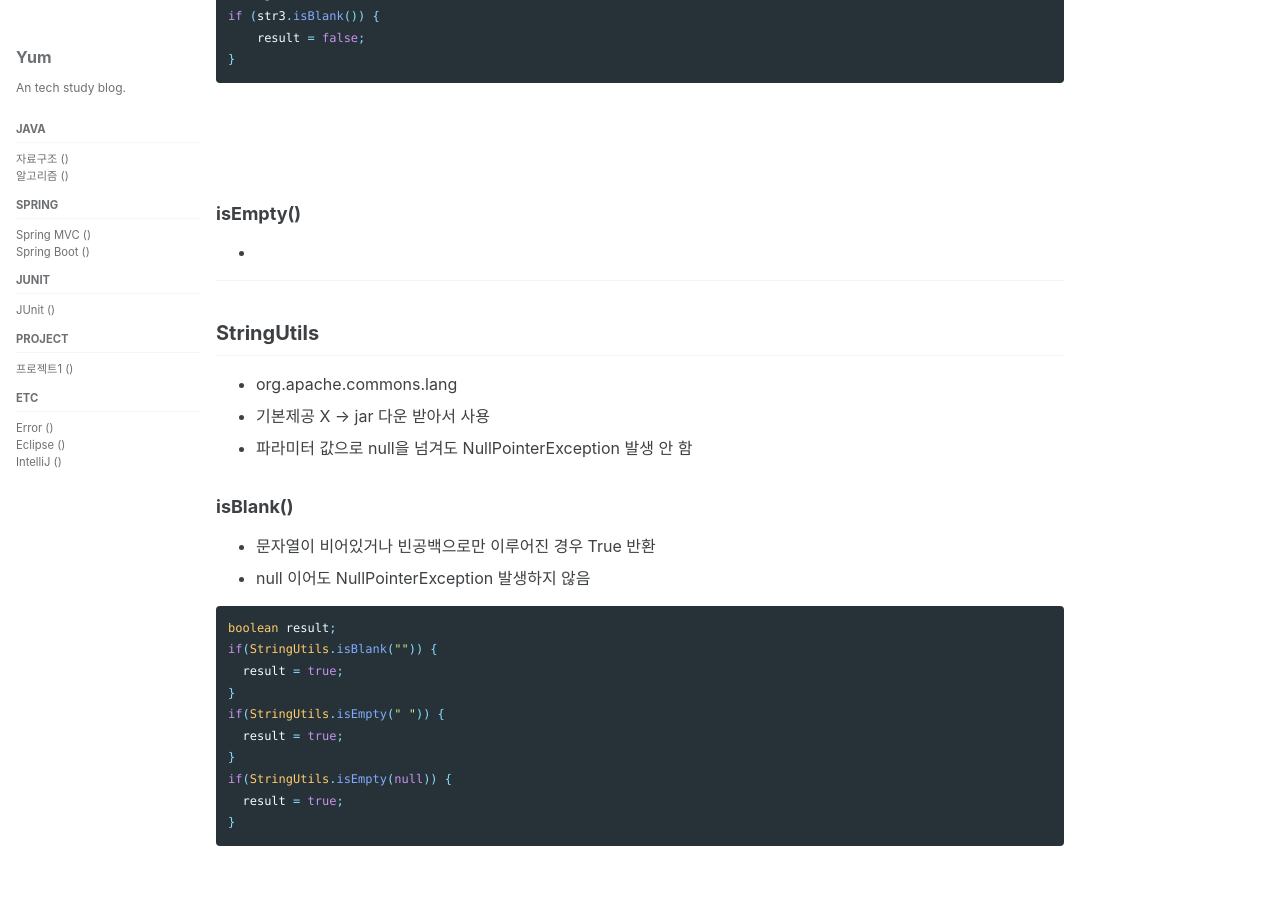
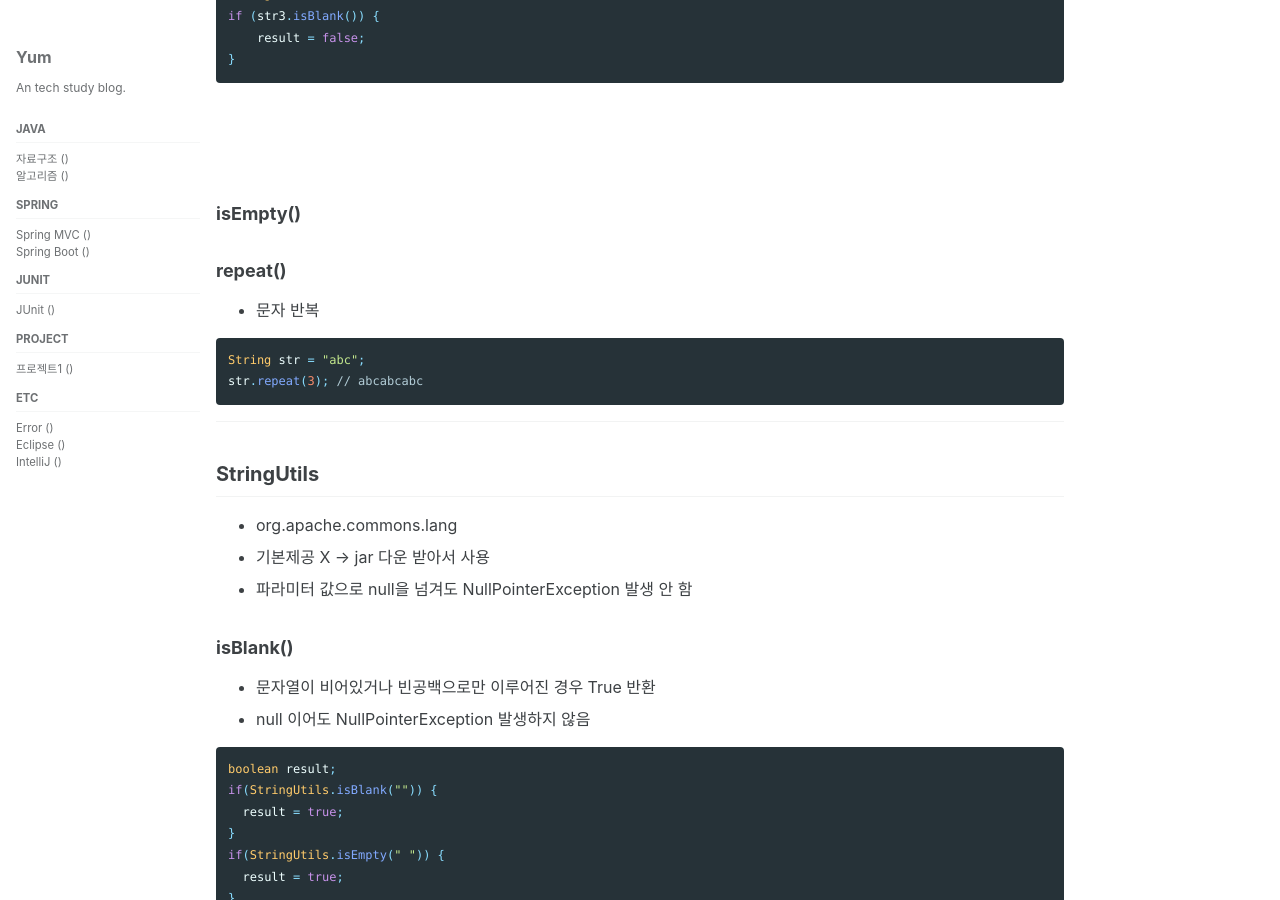
Before and after one commit to gkfgran5037/gkfgran5037.github.io, a Jekyll site: the page built from _posts/java/basic/2022-09-21-Java-String.md, in a window 1280 px wide and 900 px high, scrolled down 1727 px. Built offline with Jekyll 4.4.1, drawn with Linux system fonts in a browser that asks for light colours; cached includes are drawn as plain includes.

Commit message:
Add repeat description

````diff
--- a/_posts/java/basic/2022-09-21-Java-String.md
+++ b/_posts/java/basic/2022-09-21-Java-String.md
@@ -87,8 +87,16 @@ if (str3.isBlank()) {
 <br/>
 
 ### isEmpty()
--
 
+
+
+### repeat()
+- 문자 반복
+
+```java
+String str = "abc";
+str.repeat(3); // abcabcabc
+```
 
 
 
````
